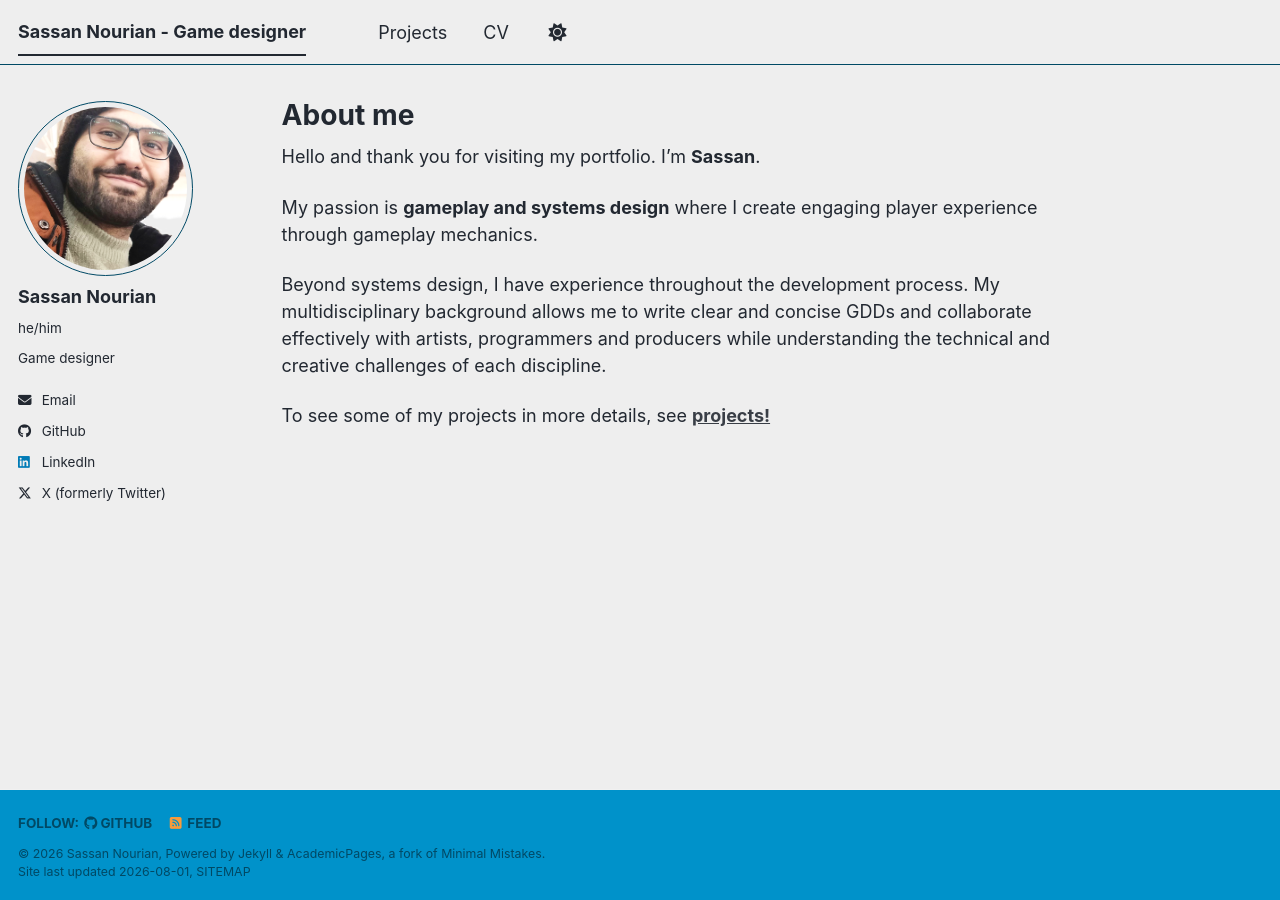
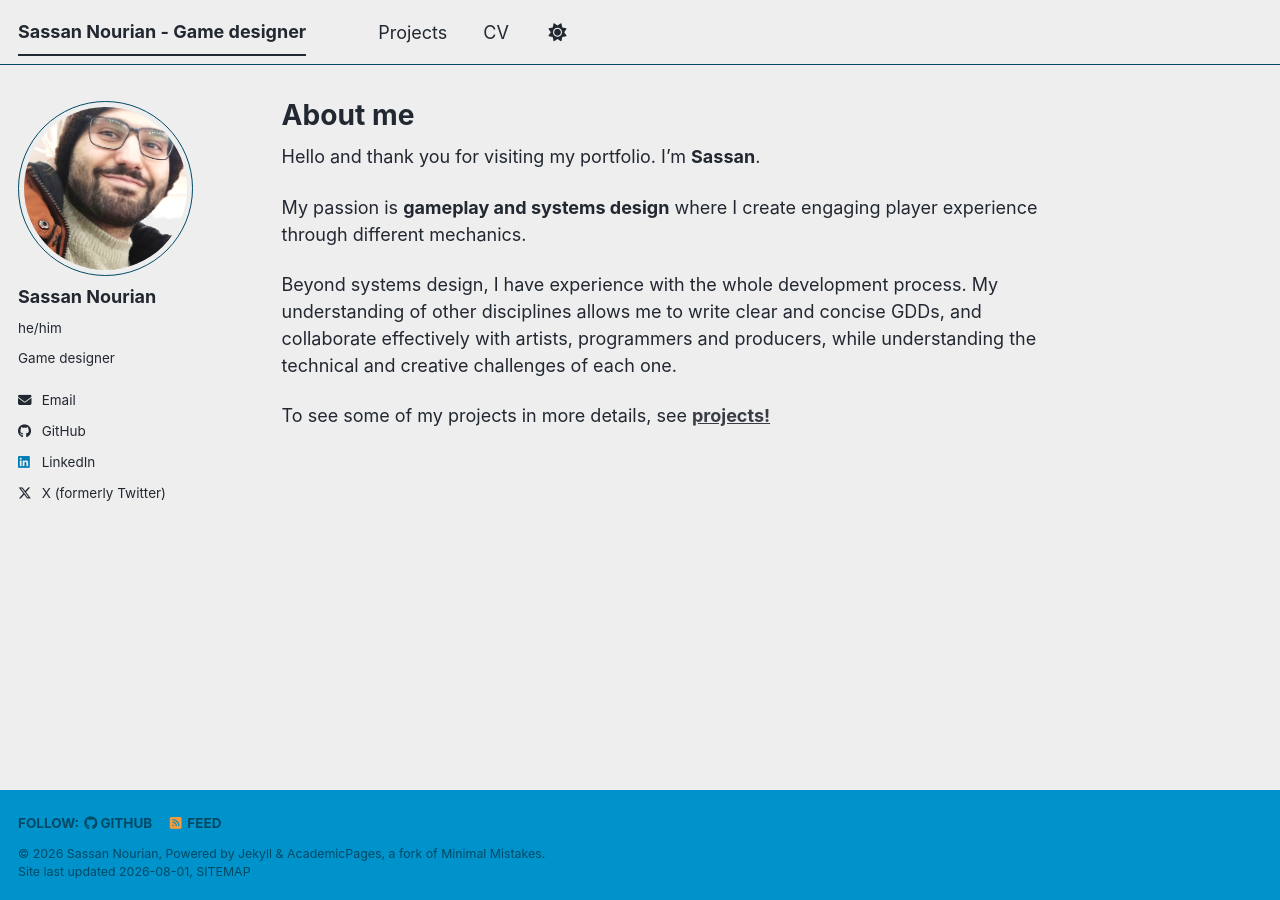
Before and after one commit to SassanTheDev/SassanTheDev.github.io, a Jekyll site: the page built from _pages/about.md, in a window 1280 px wide. Built offline with Jekyll 4.4.1, drawn with Linux system fonts in a browser that asks for light colours; a style sheet for code colours, icons or effects is not loaded.

Commit message:
update about me

```diff
--- a/_pages/about.md
+++ b/_pages/about.md
@@ -9,8 +9,8 @@
 
 Hello and thank you for visiting my portfolio. I'm **Sassan**.
 
-My passion is **gameplay and systems design** where I create engaging player experience through gameplay mechanics.
+My passion is **gameplay and systems design** where I create engaging player experience through different mechanics.
 
-Beyond systems design, I have experience throughout the development process. My multidisciplinary background allows me to write clear and concise GDDs and  collaborate effectively with artists, programmers and producers while understanding the technical and creative challenges of each discipline.
+Beyond systems design, I have experience with the whole development process. My understanding of other disciplines allows me to write clear and concise GDDs, and collaborate effectively with artists, programmers and producers, while understanding the technical and creative challenges of each one.
 
 To see some of my projects in more details, see **[projects!](projects)**
```
